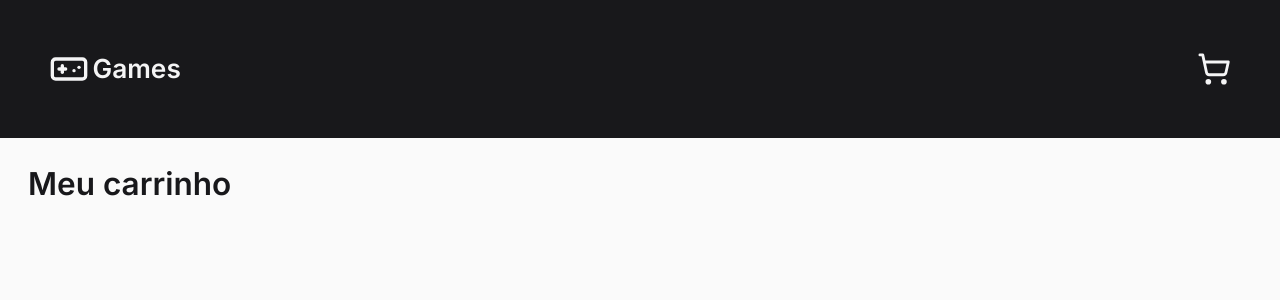
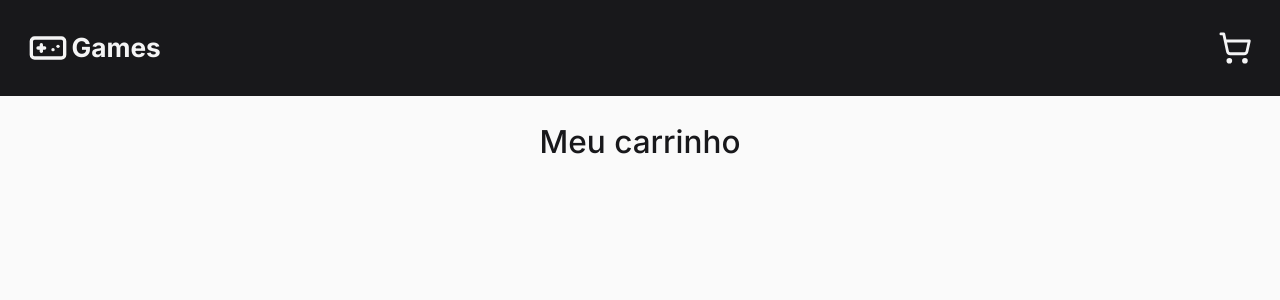
Before and after one commit to reisArthur2602/shopping-cart, a React (Vite) app: page /cart in a window 1280 px wide. Shown: the top 300 px of the page. Built offline with nearby package versions, Linux system fonts and the light colour scheme.

Commit message:
style: remover padding do header

```diff
--- a/src/components/Header.tsx
+++ b/src/components/Header.tsx
@@ -6,7 +6,7 @@ import { CartContext } from '../context/CartContext';
 export const Header = () => {
   const {cartAmount} = useContext(CartContext)
   return (
-    <header className="w-full p-6 bg-zinc-900">
+    <header className="w-full bg-zinc-900">
       <div className="layout  flex items-center justify-between">
         <Logo />
         <CartCount count={cartAmount}/>
--- a/src/components/Logo.tsx
+++ b/src/components/Logo.tsx
@@ -5,7 +5,7 @@ export const Logo = () => {
   return (
     <Link to="/" className="flex items-center gap-1 text-zinc-100">
       <Gamepad size={40} />
-      <span className="font-semibold text-3xl">Games</span>
+      <span className="font-bold text-3xl">Games</span>
     </Link>
   );
 };
--- a/src/pages/Cart.tsx
+++ b/src/pages/Cart.tsx
@@ -6,15 +6,17 @@ const Cart = () => {
   const { cart, total } = useContext(CartContext);
 
   return (
-    <section className="layout">
-      <h1 className="font-semibold text-4xl mb-4">Meu carrinho</h1>
+    <section className="layout flex flex-col gap-6">
+      <h1 className="font-medium text-4xl  w-full text-center">
+        Meu carrinho
+      </h1>
       <div className="flex flex-col">
         {cart.map((product) => (
           <CartList key={product.id} {...product} />
         ))}
       </div>
 
-      {total && <p>{total}</p>}
+      {total && <strong className='text-2xl'>Total: {total}</strong>}
     </section>
   );
 };
```
